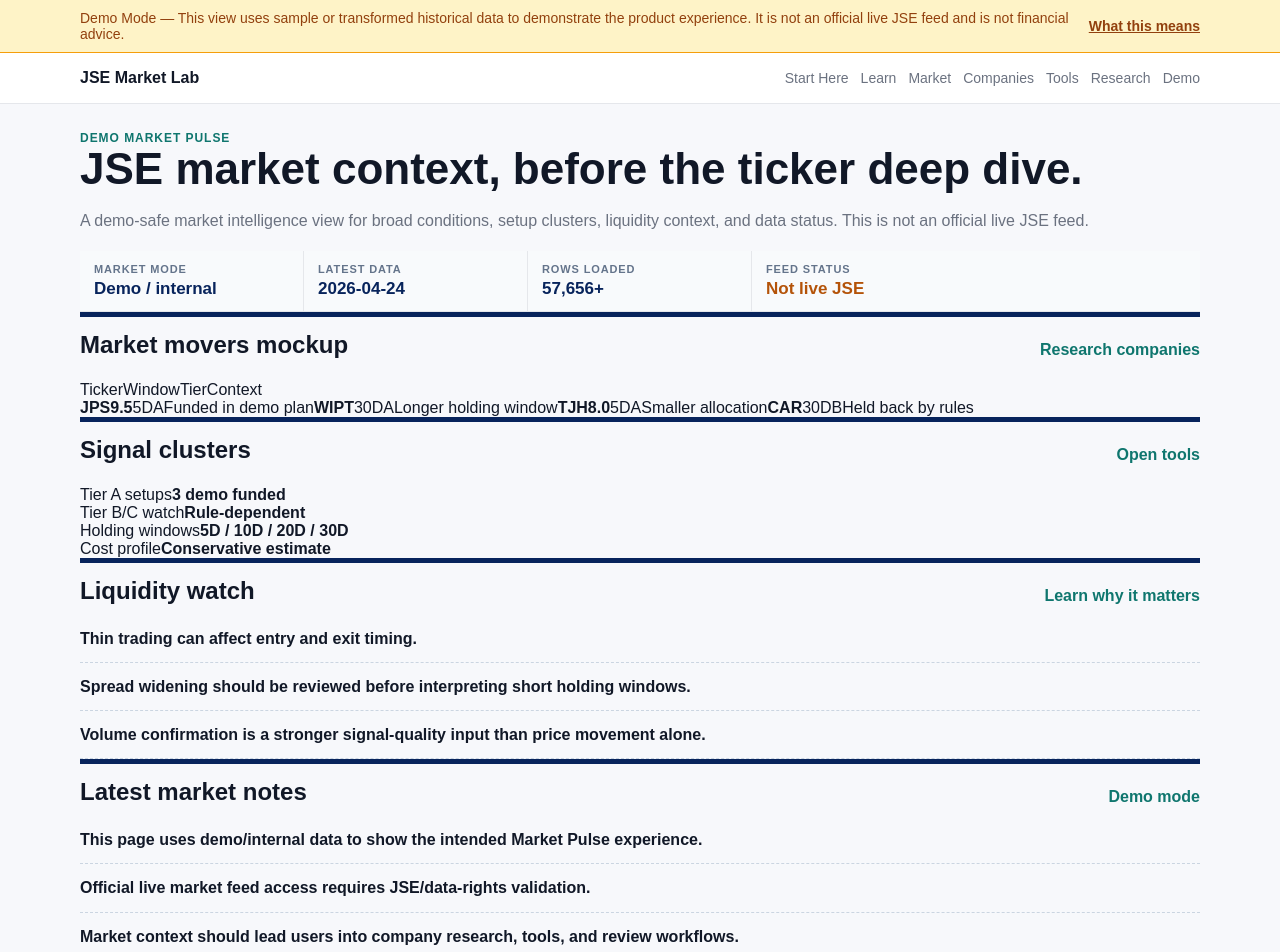
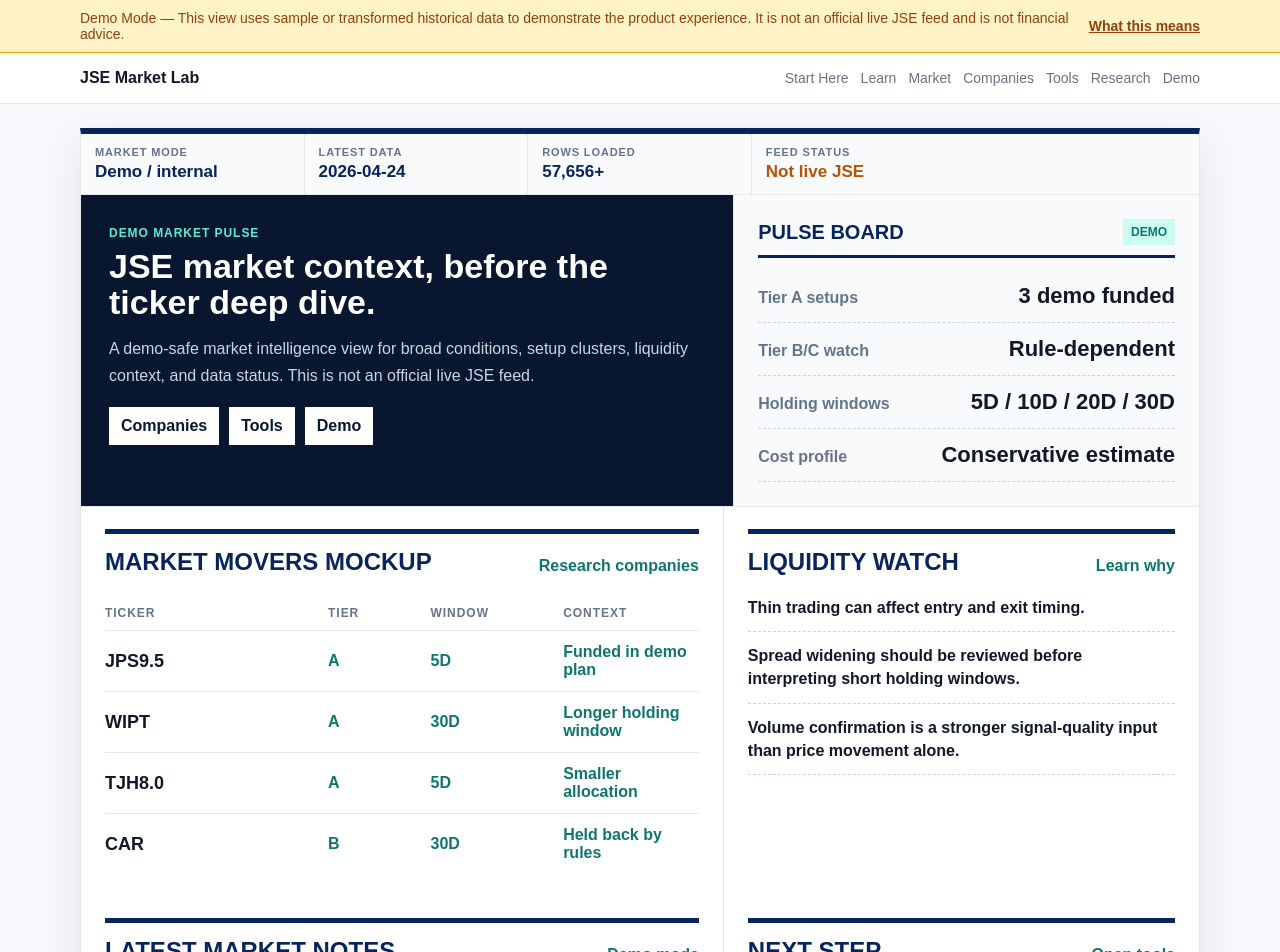
Before and after one commit to beautifulmind9/jse-market-lab, a Next.js app in the folder frontend/: page /market in a window 1280 px wide. Shown: the top 952 px of the page. Built offline with nearby package versions, Linux system fonts and the light colour scheme.

Commit message:
Reuse market-front styles for Market Pulse page

```diff
--- a/frontend/app/market/page.tsx
+++ b/frontend/app/market/page.tsx
@@ -8,10 +8,10 @@
 ];
 
 const movers = [
-  { ticker: 'JPS9.5', name: 'JPS Preference', window: '5D', tier: 'A', note: 'Funded in demo plan' },
-  { ticker: 'WIPT', name: 'Wigton Windfarm', window: '30D', tier: 'A', note: 'Longer holding window' },
-  { ticker: 'TJH8.0', name: 'TransJamaican Highway', window: '5D', tier: 'A', note: 'Smaller allocation' },
-  { ticker: 'CAR', name: 'Carreras', window: '30D', tier: 'B', note: 'Held back by rules' },
+  { ticker: 'JPS9.5', window: '5D', tier: 'A', note: 'Funded in demo plan' },
+  { ticker: 'WIPT', window: '30D', tier: 'A', note: 'Longer holding window' },
+  { ticker: 'TJH8.0', window: '5D', tier: 'A', note: 'Smaller allocation' },
+  { ticker: 'CAR', window: '30D', tier: 'B', note: 'Held back by rules' },
 ];
 
 const liquidityWatch = [
@@ -36,17 +36,8 @@
 export default function MarketPage() {
   return (
     <div className="page-shell market-home-shell">
-      <section className="market-pulse-page">
-        <div className="market-pulse-header">
-          <span className="eyebrow">Demo Market Pulse</span>
-          <h1>JSE market context, before the ticker deep dive.</h1>
-          <p>
-            A demo-safe market intelligence view for broad conditions, setup clusters, liquidity
-            context, and data status. This is not an official live JSE feed.
-          </p>
-        </div>
-
-        <div className="market-tape pulse-tape" aria-label="Demo Market Pulse status tape">
+      <section className="market-front">
+        <div className="market-tape" aria-label="Demo Market Pulse status tape">
           {marketTape.map((item) => (
             <div key={item.label} className={'tape-item ' + (item.tone || 'neutral')}>
               <span>{item.label}</span>
@@ -55,36 +46,27 @@
           ))}
         </div>
 
-        <div className="pulse-grid">
-          <section className="pulse-module pulse-main">
-            <div className="module-heading">
-              <h2>Market movers mockup</h2>
-              <Link href="/companies">Research companies</Link>
+        <div className="market-front-grid">
+          <div className="market-lede-panel">
+            <span className="eyebrow">Demo Market Pulse</span>
+            <h2>JSE market context, before the ticker deep dive.</h2>
+            <p>
+              A demo-safe market intelligence view for broad conditions, setup clusters, liquidity
+              context, and data status. This is not an official live JSE feed.
+            </p>
+            <div className="market-lede-actions">
+              <Link href="/companies">Companies</Link>
+              <Link href="/tools">Tools</Link>
+              <Link href="/demo">Demo</Link>
             </div>
-            <div className="pulse-table">
-              <div className="pulse-table-head">
-                <span>Ticker</span>
-                <span>Window</span>
-                <span>Tier</span>
-                <span>Context</span>
           </div>
-              {movers.map((row) => (
-                <Link className="pulse-table-row" key={row.ticker} href={'/ticker/' + encodeURIComponent(row.ticker)}>
-                  <strong>{row.ticker}</strong>
-                  <span>{row.window}</span>
-                  <span>{row.tier}</span>
-                  <span>{row.note}</span>
-                </Link>
-              ))}
+
+          <div className="quote-panel">
+            <div className="quote-panel-header">
+              <span>Pulse Board</span>
+              <strong>DEMO</strong>
             </div>
-          </section>
-
-          <section className="pulse-module">
-            <div className="module-heading">
-              <h2>Signal clusters</h2>
-              <Link href="/tools">Open tools</Link>
-            </div>
-            <div className="cluster-list">
+            <div className="quote-metrics">
               {signalClusters.map((cluster) => (
                 <div key={cluster.label}>
                   <span>{cluster.label}</span>
@@ -92,14 +74,37 @@
                 </div>
               ))}
             </div>
-          </section>
+          </div>
         </div>
 
-        <div className="pulse-grid lower">
-          <section className="pulse-module">
+        <div className="market-content-grid">
+          <section className="market-module wide">
             <div className="module-heading">
-              <h2>Liquidity watch</h2>
-              <Link href="/learn">Learn why it matters</Link>
+              <h3>Market movers mockup</h3>
+              <Link href="/companies">Research companies</Link>
+            </div>
+            <div className="market-table">
+              <div className="market-table-head">
+                <span>Ticker</span>
+                <span>Tier</span>
+                <span>Window</span>
+                <span>Context</span>
+              </div>
+              {movers.map((row) => (
+                <Link className="market-table-row" key={row.ticker} href={'/ticker/' + encodeURIComponent(row.ticker)}>
+                  <strong>{row.ticker}</strong>
+                  <span>{row.tier}</span>
+                  <span>{row.window}</span>
+                  <span>{row.note}</span>
+                </Link>
+              ))}
+            </div>
+          </section>
+
+          <section className="market-module">
+            <div className="module-heading">
+              <h3>Liquidity watch</h3>
+              <Link href="/learn">Learn why</Link>
             </div>
             <ul className="market-news-list">
               {liquidityWatch.map((note) => (
@@ -107,10 +112,12 @@
               ))}
             </ul>
           </section>
+        </div>
 
-          <section className="pulse-module pulse-main">
+        <div className="market-content-grid">
+          <section className="market-module wide">
             <div className="module-heading">
-              <h2>Latest market notes</h2>
+              <h3>Latest market notes</h3>
               <Link href="/demo">Demo mode</Link>
             </div>
             <ul className="market-news-list">
@@ -119,7 +126,20 @@
               ))}
             </ul>
           </section>
+
+          <section className="market-module">
+            <div className="module-heading">
+              <h3>Next step</h3>
+              <Link href="/tools">Open tools</Link>
             </div>
+            <ul className="market-news-list">
+              <li>Use Market Pulse to get context first.</li>
+              <li>Open Companies to research a specific ticker.</li>
+              <li>Use Tools for portfolio planning and decision review.</li>
+            </ul>
+          </section>
+        </div>
+      </section>
 
       <div className="notice warning">
         <p>
@@ -128,7 +148,6 @@
           real-time exchange feed.
         </p>
       </div>
-      </section>
     </div>
   );
 }
```
Lines whose indentation alone changed are shown as unchanged.
